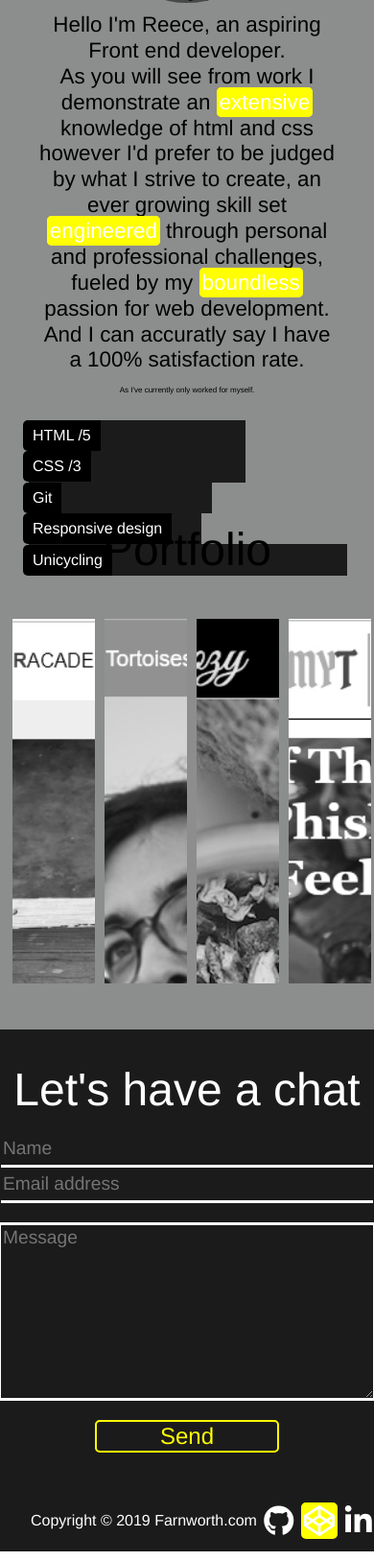
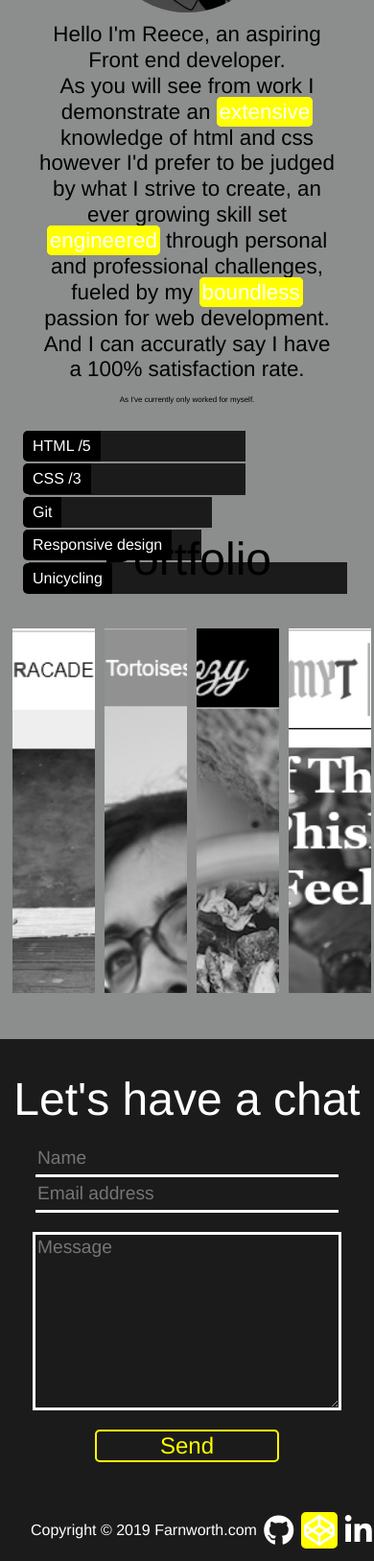
Before and after one commit to DokGreen/portfolio, a PHP site: page / in a window 390 px wide; the page is wider, and only the part inside the window is pictured. Shown: the part 907-2534 px from the top of that part at 96% size. Run offline with PHP 8.4, Linux system fonts and the light colour scheme; some libraries are stand-ins or nearby versions.

Commit message:
update mobile styles

```diff
--- a/resources/styles.css
+++ b/resources/styles.css
@@ -443,6 +443,7 @@ footer ul li:nth-child(2) {
   }
 
   #self {
+    margin-top: 10px;
     display: flex;
     flex-direction: column;
     align-items: center;
@@ -464,9 +465,17 @@ footer ul li:nth-child(2) {
     width: 50%;
   }
 
+  .bars {
+    margin: 1px 0;
+  }
+
+  #projects {
+    padding-top: 10px;
+  }
+
 /*----------------contact*/
   form {
-    width: 30rem;
+    width: 100%;
     display: flex;
     flex-direction: column;
     align-items: center;
```
